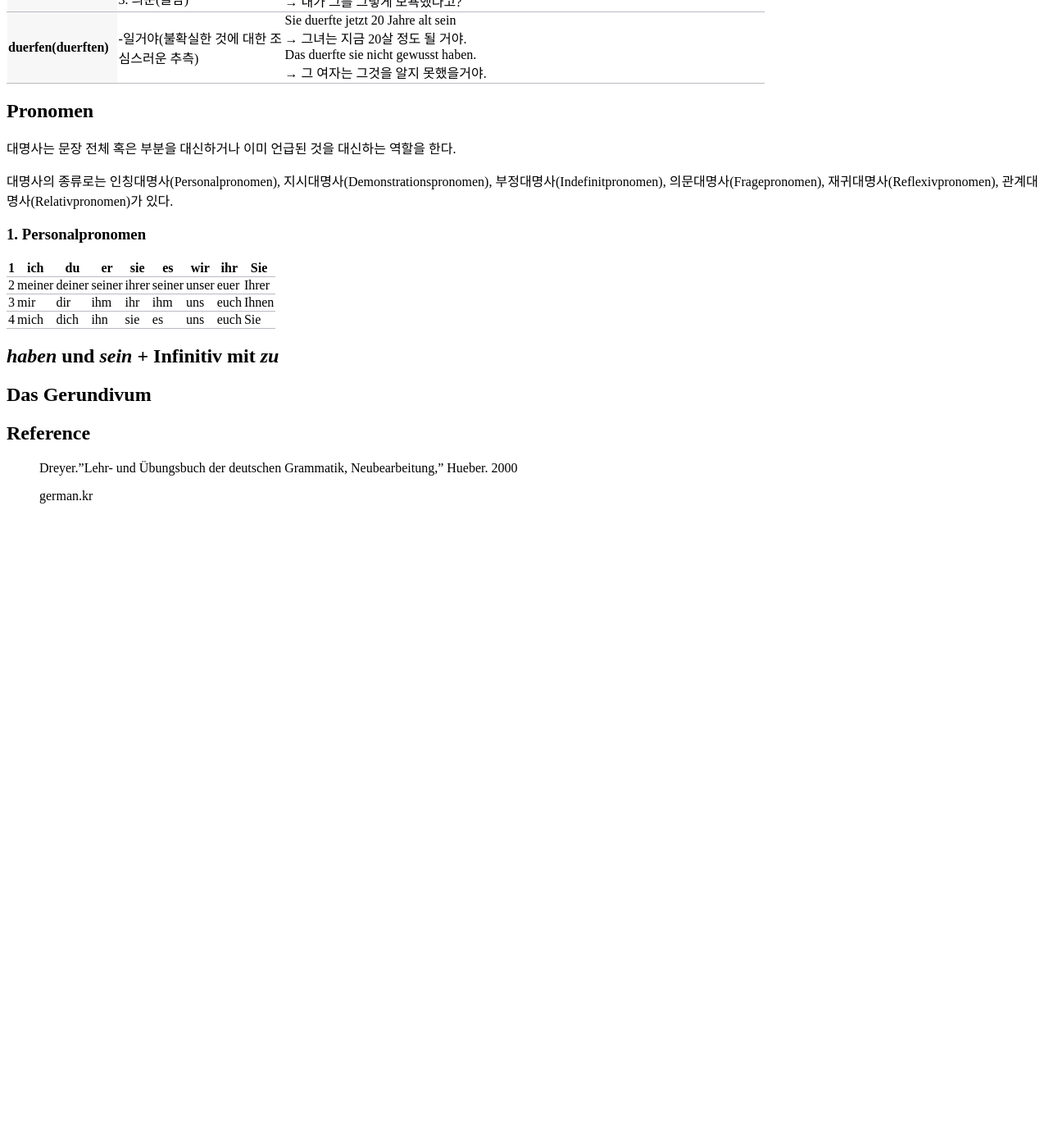
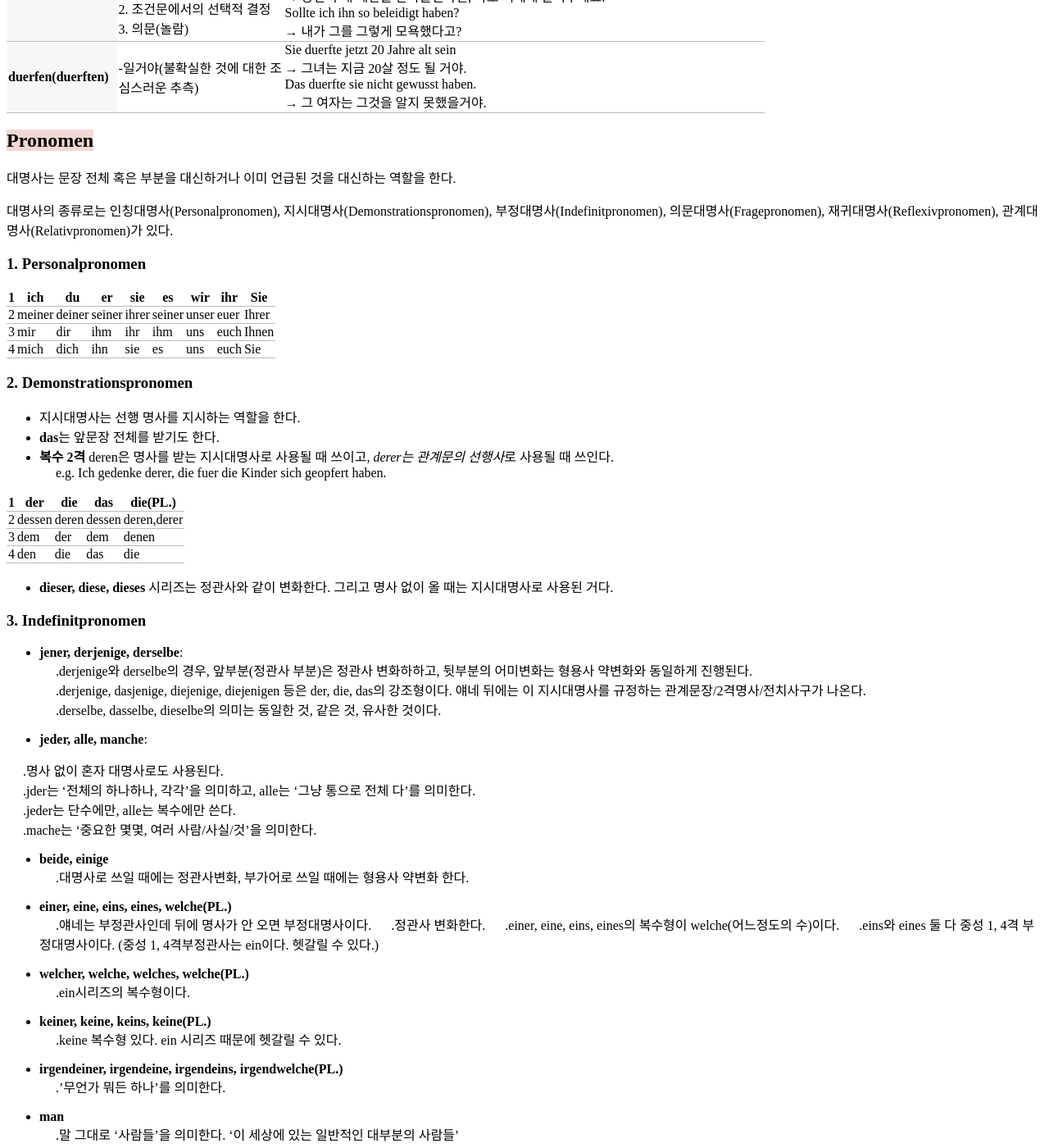
Before and after one commit to finddme/finddme.github.io, a Jekyll site: the page built from _posts/2021-01-24-DeutschGrammtik.md, in a window 1280 px wide and 1400 px high, scrolled down 13834 px. Shown: the whole window at 82% size. Built offline with Jekyll 4.4.1, drawn with Linux system fonts in a browser that asks for light colours; before the commit the page ends 14464 px from its top, so only the background shows below that; some of the changed text lies outside the part shown.

Commit message:
Update 2021-01-24-DeutschGrammtik.md

```diff
--- a/_posts/2021-01-24-DeutschGrammtik.md
+++ b/_posts/2021-01-24-DeutschGrammtik.md
@@ -1113,7 +1113,7 @@ statt dass K2로 쓰인다.
  </html>
 
 
-## Pronomen
+## <span style="background-color:#F2D8D3">Pronomen</span>
 
 대명사는 문장 전체 혹은 부분을 대신하거나 이미 언급된 것을 대신하는 역할을 한다.
 
@@ -1145,6 +1145,77 @@ statt dass K2로 쓰인다.
 </html>
 
 
+### 2. Demonstrationspronomen
+
+- 지시대명사는 선행 명사를 지시하는 역할을 한다.
+- **das**는 앞문장 전체를 받기도 한다.
+- **복수 2격** deren은 명사를 받는 지시대명사로 사용될 때 쓰이고, <em>derer는 관계문의 선행사</em>로 사용될 때 쓰인다.
+&nbsp;&nbsp;&nbsp;&nbsp;&nbsp;e.g. Ich gedenke derer, die fuer die Kinder sich geopfert haben.
+
+<html>
+  <head>
+    <style type="text/css">
+      .line{border-bottom: 1px solid #BDB8C1;}
+      .line2{border-bottom: 2px solid #BDB8C1;}
+      .line3{border-bottom: 1px solid #BDB8C1; background-color: #F7F7F7;}
+      .line4{border-bottom: 2px solid #BDB8C1; background-color: #F7F7F7;}
+      table, th, td {
+         border:1px solid #FFFFFF;
+         background-color: #FFFFFF;
+       }
+    </style>
+   </head>
+   <body>
+     <table style="border-collapse:collapse">
+       <tr><th class="line" bgcolor="#F8F7F9">1</th><th class="line">der</th><th class="line">die</th><th class="line">das</th><th class="line">die(PL.)</th></tr>
+       <tr><td class= "line">2</td><td class= "line">dessen</td><td class= "line">deren</td><td class= "line">dessen</td><td class= "line">deren,derer</td></tr>
+       <tr><td class= "line">3</td><td class= "line">dem</td><td class= "line">der</td><td class= "line">dem</td><td class= "line">denen</td></tr>
+       <tr><td class= "line">4</td><td class= "line">den</td><td class= "line">die</td><td class= "line">das</td><td class= "line">die</td></tr>
+    </table>
+ </body>
+</html>
+
+
+- **dieser, diese, dieses** 시리즈는 정관사와 같이 변화한다. 그리고 명사 없이 올 때는 지시대명사로 사용된 거다.
+
+### 3. Indefinitpronomen
+
+- **jener, derjenige, derselbe**:
+&nbsp;&nbsp;&nbsp;&nbsp;&nbsp;.derjenige와 derselbe의 경우, 앞부분(정관사 부분)은 정관사 변화하하고, 뒷부분의 어미변화는 형용사 약변화와 동일하게 진행된다.
+&nbsp;&nbsp;&nbsp;&nbsp;&nbsp;.derjenige, dasjenige, diejenige, diejenigen 등은 der, die, das의 강조형이다. 얘네 뒤에는 이 지시대명사를 규정하는 관계문장/2격명사/전치사구가 나온다.
+&nbsp;&nbsp;&nbsp;&nbsp;&nbsp;.derselbe, dasselbe, dieselbe의 의미는 동일한 것, 같은 것, 유사한 것이다.
+
+
+- **jeder, alle, manche**:
+
+&nbsp;&nbsp;&nbsp;&nbsp;&nbsp;.명사 없이 혼자 대명사로도 사용된다.
+&nbsp;&nbsp;&nbsp;&nbsp;&nbsp;.jder는 '전체의 하나하나, 각각'을 의미하고, alle는 '그냥 통으로 전체 다'를 의미한다.
+&nbsp;&nbsp;&nbsp;&nbsp;&nbsp;.jeder는 단수에만, alle는 복수에만 쓴다.
+&nbsp;&nbsp;&nbsp;&nbsp;&nbsp;.mache는 '중요한 몇몇, 여러 사람/사실/것'을 의미한다.
+
+
+- **beide, einige**
+&nbsp;&nbsp;&nbsp;&nbsp;&nbsp;.대명사로 쓰일 때에는 정관사변화, 부가어로 쓰일 때에는 형용사 약변화 한다.
+
+- **einer, eine, eins, eines, welche(PL.)**
+&nbsp;&nbsp;&nbsp;&nbsp;&nbsp;.얘네는 부정관사인데 뒤에 명사가 안 오면 부정대명사이다.
+&nbsp;&nbsp;&nbsp;&nbsp;&nbsp;.정관사 변화한다.
+&nbsp;&nbsp;&nbsp;&nbsp;&nbsp;.einer, eine, eins, eines의 복수형이 welche(어느정도의 수)이다.
+&nbsp;&nbsp;&nbsp;&nbsp;&nbsp;.eins와 eines 둘 다 중성 1, 4격 부정대명사이다. (중성 1, 4격부정관사는 ein이다. 헷갈릴 수 있다.)
+
+- **welcher, welche, welches, welche(PL.)**
+&nbsp;&nbsp;&nbsp;&nbsp;&nbsp;.ein시리즈의 복수형이다.
+
+- **keiner, keine, keins, keine(PL.)**
+&nbsp;&nbsp;&nbsp;&nbsp;&nbsp;.keine 복수형 있다. ein 시리즈 때문에 헷갈릴 수 있다.
+
+- **irgendeiner, irgendeine, irgendeins, irgendwelche(PL.)**
+&nbsp;&nbsp;&nbsp;&nbsp;&nbsp;.'무언가 뭐든 하나'를 의미한다.
+
+- **man**
+&nbsp;&nbsp;&nbsp;&nbsp;&nbsp;.말 그대로 '사람들'을 의미한다. '이 세상에 있는 일반적인 대부분의 사람들'
+
+
 
 
 ## *haben* und *sein* + Infinitiv mit *zu*
```
